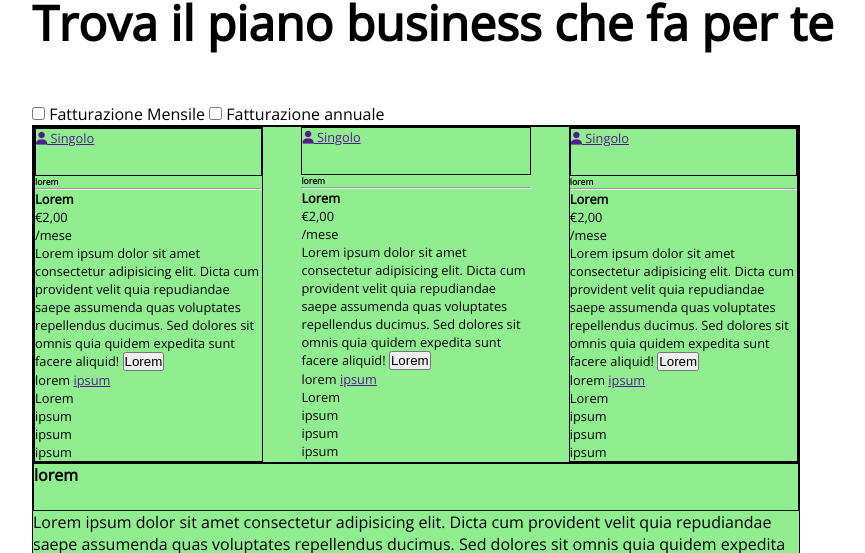
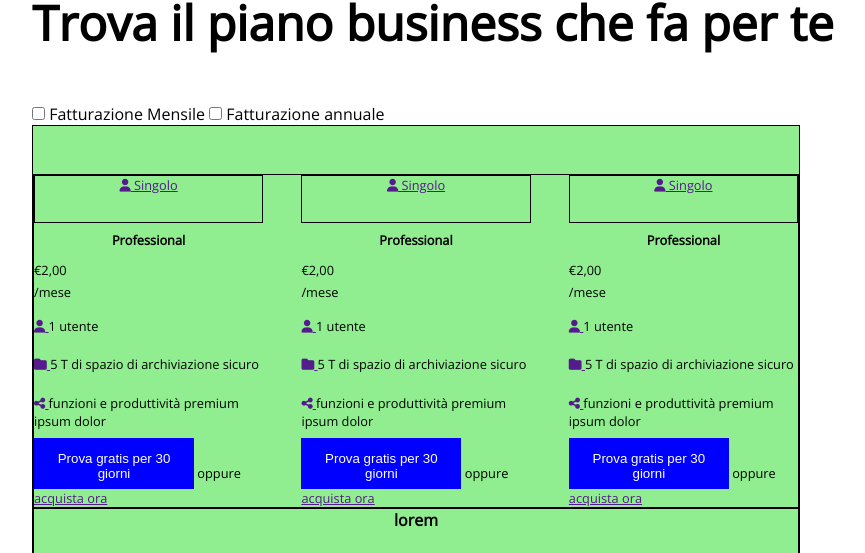
Before and after one commit to serena-peschiaroli/htmlcss-dropbox, a plain HTML site: page index.html in a window 1280 px wide. Shown: the part 804-1357 px from the top of the page, without its empty margins (224-1089 px from the left). Drawn offline with nearby package versions, Linux system fonts and the light colour scheme.

Commit message:
Fix: plan section content WIP

```diff
--- a/css/style.css
+++ b/css/style.css
@@ -230,32 +230,42 @@ header nav ul {
     border: 1px solid black;
     height: 3rem;
     align-items: center;
+    text-align: center;
 }
+
 .flex-cards {
-    /* margin-top: 3rem;
-    margin-bottom: 3rem; */
+     margin-top: 3rem;
+    /*margin-bottom: 3rem; */
     /* padding: 2rem; */
     background-color: lightgreen;
     border: 1px solid black;
     flex-direction: row;
-    align-items: center;
-    align-content: center;
     font-size: 0.8rem;
-    gap: 1rem;
+
 
 }
 .flex-cards .row {
     justify-content: space-between;
 }
 
+.flex-cards h4 {
+    text-align: center;
+    padding-top: 0.5rem;
+    padding-bottom: 0.8rem;
+}
+.flex-cards p {
+    padding-bottom: 0.2rem;
+}
 
-.card-1,
-.card-1,
-.card-3 {
+.card ul, li, a, .btn {
+    padding-top: 0.8rem;
+    padding-bottom: 0.5rem;
+}
+
+
+.card {
     border: 1px solid black;
-    justify-content: space-between;
-    align-items: center;
-
+    padding: 0.5rem;
 
 }
 
@@ -265,8 +275,6 @@ header nav ul {
     padding: 1rem;
     font-size: 1rem;
 }
-
-
 
 
 
--- a/index.html
+++ b/index.html
@@ -115,31 +115,45 @@
                                 Singolo
                             </a>
                         </div>
-                        <h6>lorem </h6>
-                        <hr>
-                        <h4>Lorem</h4>
+                        <h4>Professional</h4>
                         <p>€2,00</p>
                         <p>/mese</p>
-                        Lorem ipsum dolor sit amet consectetur adipisicing elit. Dicta cum provident velit quia repudiandae saepe assumenda quas voluptates repellendus ducimus. Sed dolores sit omnis quia quidem expedita sunt facere aliquid!
+                        <ul>
+                            <li>
+                                <span>
+                                    <a href="">
+                                     <i class="fa-solid fa-user"></i>
+                                    </a>
+                                    1 utente
+                                </span>
 
-                        <button class="btn-blue">
-                            Lorem
-                        </button>
-                        <p> lorem <a href=""> ipsum</a></p>
-
-                        <ul>
-                            Lorem
-
-                            <li>
-                                ipsum
                             </li>
                             <li>
-                                ipsum
+                                <span>
+                                    <a href="">
+                                     <i class="fa-solid fa-folder"></i>
+                                    </a>
+                                    5 T di spazio di archiviazione sicuro
+                                </span>
+
                             </li>
                             <li>
-                                ipsum
+                                <span>
+                                    <a href="">
+                                     <i class="fa-solid fa-share-nodes"></i>
+                                    </a>
+                                    funzioni e produttività premium ipsum dolor
+                                </span>
+
                             </li>
                         </ul>
+
+                        <button class="btn blue large">
+                            Prova gratis per 30 giorni
+                        </button>
+                        <span> oppure <a href=""> acquista ora  </a></span>
+
+
                     </div>
                     <div class="col-30 card-2">
                         <div class="card-top">
@@ -149,31 +163,42 @@
                                 Singolo
                             </a>
                         </div>
-                        <h6>lorem </h6>
-                        <hr>
-                        <h4>Lorem</h4>
+                        <h4>Professional</h4>
                         <p>€2,00</p>
                         <p>/mese</p>
-                        Lorem ipsum dolor sit amet consectetur adipisicing elit. Dicta cum provident velit quia repudiandae saepe assumenda quas voluptates repellendus ducimus. Sed dolores sit omnis quia quidem expedita sunt facere aliquid!
-
-                        <button class="btn-blue">
-                            Lorem
-                        </button>
-                        <p> lorem <a href=""> ipsum</a></p>
-
                         <ul>
-                            Lorem
-
                             <li>
-                                ipsum
+                                <span>
+                                    <a href="">
+                                     <i class="fa-solid fa-user"></i>
+                                    </a>
+                                    1 utente
+                                </span>
                             </li>
                             <li>
-                                ipsum
+                                <span>
+                                    <a href="">
+                                     <i class="fa-solid fa-folder"></i>
+                                    </a>
+                                    5 T di spazio di archiviazione sicuro
+                                </span>
+
                             </li>
                             <li>
-                                ipsum
+                                <span>
+                                    <a href="">
+                                     <i class="fa-solid fa-share-nodes"></i>
+                                    </a>
+                                    funzioni e produttività premium ipsum dolor
+                                </span>
+
                             </li>
                         </ul>
+                        <button class="btn blue large">
+                            Prova gratis per 30 giorni
+                        </button>
+                        <span> oppure <a href=""> acquista ora  </a></span>
+
                     </div>
                     <div class="col-30 card-3">
                         <div class="card-top">
@@ -183,32 +208,48 @@
                                 Singolo
                             </a>
                         </div>
-                        <h6>lorem </h6>
-                        <hr>
-                        <h4>Lorem</h4>
+                        <h4>Professional</h4>
                         <p>€2,00</p>
                         <p>/mese</p>
-                        Lorem ipsum dolor sit amet consectetur adipisicing elit. Dicta cum provident velit quia repudiandae saepe assumenda quas voluptates repellendus ducimus. Sed dolores sit omnis quia quidem expedita sunt facere aliquid!
-
-                        <button class="btn-blue">
-                            Lorem
-                        </button>
-                        <p> lorem <a href=""> ipsum</a></p>
 
                         <ul>
-                            Lorem
+                            <li>
+                                <span>
+                                    <a href="">
+                                     <i class="fa-solid fa-user"></i>
+                                    </a>
+                                    1 utente
+                                </span>
 
-                            <li>
-                                ipsum
                             </li>
                             <li>
-                                ipsum
+                                <span>
+                                    <a href="">
+                                     <i class="fa-solid fa-folder"></i>
+                                    </a>
+                                    5 T di spazio di archiviazione sicuro
+                                </span>
+
                             </li>
                             <li>
-                                ipsum
+                                <span>
+                                    <a href="">
+                                     <i class="fa-solid fa-share-nodes"></i>
+                                    </a>
+                                    funzioni e produttività premium ipsum dolor
+                                </span>
+
                             </li>
                         </ul>
+                        <button class="btn blue large">
+                            Prova gratis per 30 giorni
+                        </button>
+                        <span> oppure <a href=""> acquista ora  </a></span>
+
+
+
                     </div>
+
 
              </div>
             </section>
```
